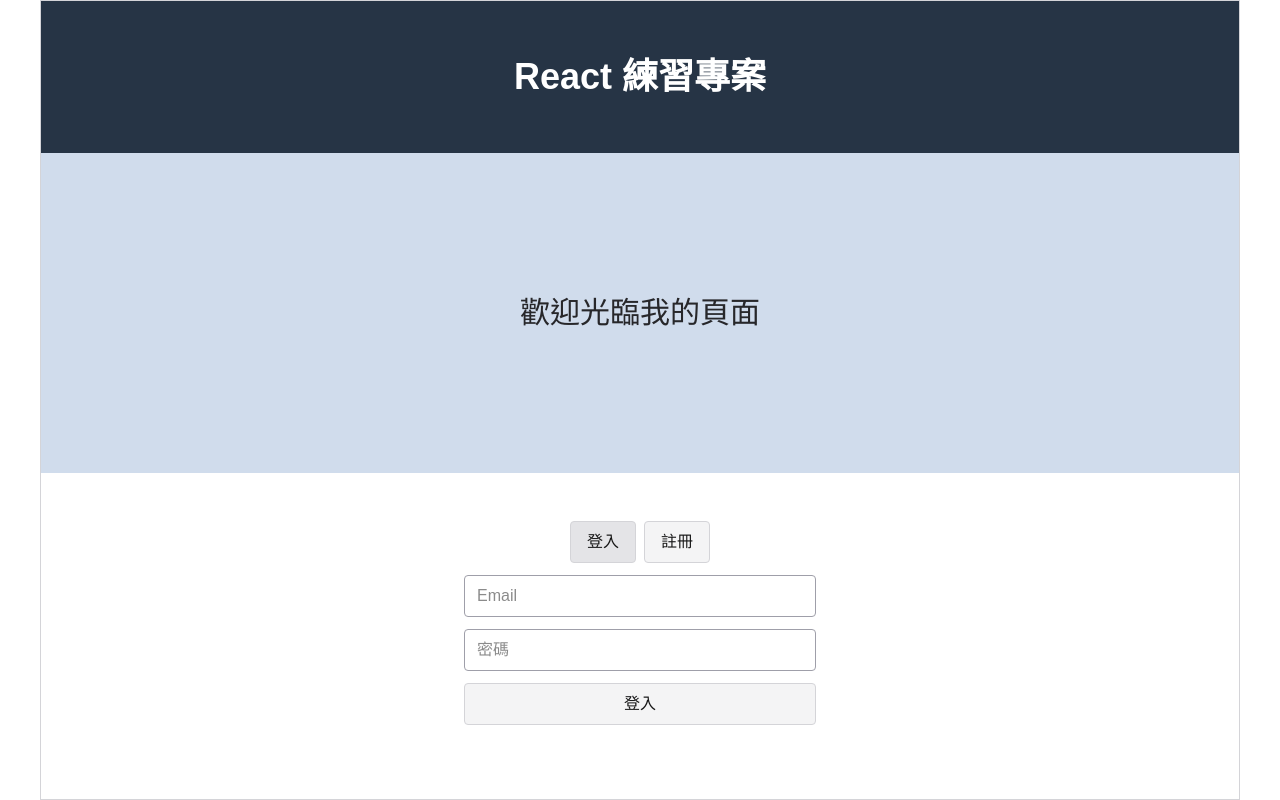
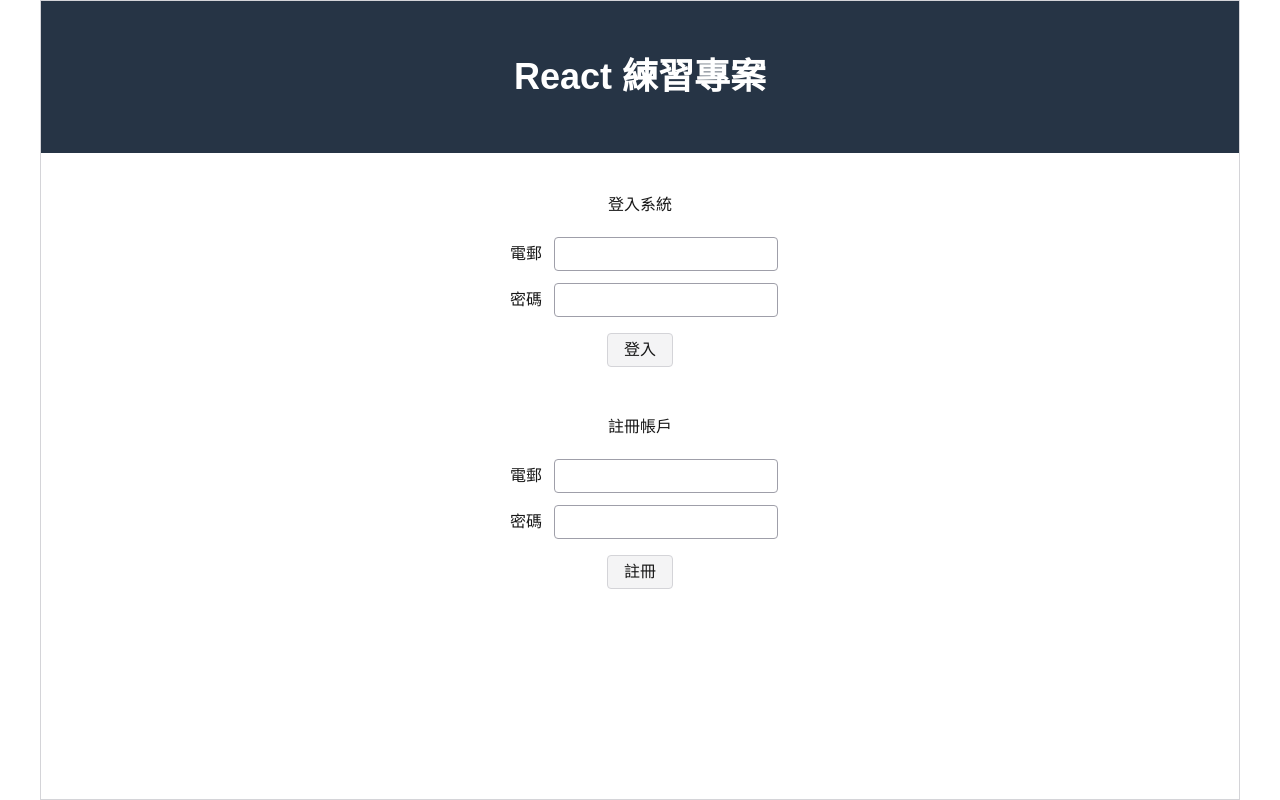
Before and after one commit to muchuanhung/wehelp-accounting, a Next.js app: page / in a window 1280 px wide. Built offline with nearby package versions, Linux system fonts and the light colour scheme; no server answers.

Commit message:
feat: 首頁同時顯示登入與註冊區塊
Co-authored-by: MuChuan Hung <muchuanhung@users.noreply.github.com>

```diff
--- a/src/app/page.tsx
+++ b/src/app/page.tsx
@@ -6,9 +6,6 @@ export default function Home() {
       <header className="bg-[#263445] px-4 py-10 text-center sm:py-14">
         <h1 className="text-3xl font-bold text-white sm:text-4xl">React 練習專案</h1>
       </header>
-      <section className="flex h-64 items-center justify-center bg-[#d0dcec] px-4 sm:h-80">
-        <p className="text-center text-2xl text-zinc-800 sm:text-3xl">歡迎光臨我的頁面</p>
-      </section>
       <AuthPanel />
     </main>
   );
--- a/src/components/auth/AuthPanel.tsx
+++ b/src/components/auth/AuthPanel.tsx
@@ -2,104 +2,148 @@
 
 import { useState } from "react";
 import Link from "next/link";
-import { useRouter } from "next/navigation";
 import { useAuth } from "@/hooks/useAuth";
 
 export default function AuthPanel() {
   const { user, loading, error, signIn, signUp, logOut } = useAuth();
-  const router = useRouter();
-  const [mode, setMode] = useState<"login" | "signUp">("login");
-  const [email, setEmail] = useState("");
-  const [password, setPassword] = useState("");
-  const [submitting, setSubmitting] = useState(false);
+  const [loginEmail, setLoginEmail] = useState("");
+  const [loginPassword, setLoginPassword] = useState("");
+  const [signUpEmail, setSignUpEmail] = useState("");
+  const [signUpPassword, setSignUpPassword] = useState("");
+  const [submitting, setSubmitting] = useState<"login" | "signUp" | null>(null);
+  const [failedForm, setFailedForm] = useState<"login" | "signUp" | null>(null);
 
   if (loading) {
-    return <p className="mt-12 text-center text-zinc-500">載入中…</p>;
+    return <p className="py-10 text-center text-zinc-500">載入中…</p>;
   }
 
-  if (user) {
   return (
-      <div className="mt-12 flex flex-col items-center gap-3 px-4">
-        <p className="text-zinc-700">{user.email}</p>
+    <div className="mx-auto flex w-full max-w-lg flex-col items-center gap-12 px-4 py-10">
+      {user ? (
+        <div className="flex flex-col items-center gap-3">
+          <p>您已經使用 {user.email} 登入</p>
+          <div className="flex gap-2">
             <Link
               href="/accounting"
-          className="rounded-sm border border-zinc-300 bg-zinc-100 px-4 py-2 hover:bg-zinc-200"
+              className="rounded-sm border border-zinc-300 bg-zinc-100 px-3 py-1 hover:bg-zinc-200"
             >
-          點此開始
+              立刻開始
             </Link>
             <button
               type="button"
               onClick={() => void logOut()}
-          className="rounded-sm border border-zinc-300 bg-zinc-100 px-4 py-2 hover:bg-zinc-200"
+              className="rounded-sm border border-zinc-300 bg-zinc-100 px-3 py-1 hover:bg-zinc-200"
             >
               登出
             </button>
           </div>
-    );
-  }
-
-  return (
+        </div>
+      ) : (
         <form
-      className="mx-auto mt-12 flex w-full max-w-sm flex-col gap-3 px-4"
+          className="flex flex-col items-center gap-3"
           onSubmit={(event) => {
             event.preventDefault();
-        setSubmitting(true);
-        const action = mode === "signUp" ? signUp : signIn;
-        void action(email.trim(), password).then((ok) => {
-          setSubmitting(false);
-          if (ok) router.push("/accounting");
+            setSubmitting("login");
+            setFailedForm(null);
+            void signIn(loginEmail.trim(), loginPassword).then((ok) => {
+              setSubmitting(null);
+              if (!ok) setFailedForm("login");
             });
           }}
         >
-      <div className="flex justify-center gap-2">
-        <button
-          type="button"
-          onClick={() => setMode("login")}
-          className={`rounded-sm border border-zinc-300 px-4 py-2 hover:bg-zinc-200 ${
-            mode === "login" ? "bg-zinc-200" : "bg-zinc-100"
-          }`}
-        >
-          登入
-        </button>
-        <button
-          type="button"
-          onClick={() => setMode("signUp")}
-          className={`rounded-sm border border-zinc-300 px-4 py-2 hover:bg-zinc-200 ${
-            mode === "signUp" ? "bg-zinc-200" : "bg-zinc-100"
-          }`}
-        >
-          註冊
-        </button>
-      </div>
+          <p className="mb-2">登入系統</p>
+          <label className="flex items-center gap-3">
+            <span className="w-10 text-right">電郵</span>
             <input
               type="email"
-        value={email}
-        onChange={(event) => setEmail(event.target.value)}
-        placeholder="Email"
+              value={loginEmail}
+              onChange={(event) => setLoginEmail(event.target.value)}
               autoComplete="email"
               required
-        aria-label="Email"
-        className="rounded border border-zinc-400 px-3 py-2"
+              aria-label="登入電郵"
+              className="w-56 rounded-sm border border-zinc-400 px-2 py-1"
             />
+          </label>
+          <label className="flex items-center gap-3">
+            <span className="w-10 text-right">密碼</span>
             <input
               type="password"
-        value={password}
-        onChange={(event) => setPassword(event.target.value)}
-        placeholder="密碼"
-        autoComplete={mode === "signUp" ? "new-password" : "current-password"}
+              value={loginPassword}
+              onChange={(event) => setLoginPassword(event.target.value)}
+              autoComplete="current-password"
               minLength={6}
               required
-        aria-label="密碼"
-        className="rounded border border-zinc-400 px-3 py-2"
+              aria-label="登入密碼"
+              className="w-56 rounded-sm border border-zinc-400 px-2 py-1"
             />
-      {error ? <p className="text-center text-sm text-[#7b2d26]">{error}</p> : null}
+          </label>
+          {failedForm === "login" && error ? (
+            <p className="text-sm text-[#7b2d26]">{error}</p>
+          ) : null}
           <button
             type="submit"
-        disabled={submitting}
-        className="rounded-sm border border-zinc-300 bg-zinc-100 px-4 py-2 hover:bg-zinc-200 disabled:opacity-60"
+            disabled={submitting !== null}
+            className="mt-1 rounded-sm border border-zinc-300 bg-zinc-100 px-4 py-1 hover:bg-zinc-200 disabled:opacity-60"
           >
-        {submitting ? "處理中…" : mode === "signUp" ? "建立帳號" : "登入"}
+            {submitting === "login" ? "處理中…" : "登入"}
           </button>
         </form>
+      )}
+
+      <form
+        className="flex flex-col items-center gap-3"
+        onSubmit={(event) => {
+          event.preventDefault();
+          setSubmitting("signUp");
+          setFailedForm(null);
+          void signUp(signUpEmail.trim(), signUpPassword).then((ok) => {
+            setSubmitting(null);
+            if (!ok) {
+              setFailedForm("signUp");
+              return;
+            }
+            setSignUpEmail("");
+            setSignUpPassword("");
+          });
+        }}
+      >
+        <p className="mb-2">註冊帳戶</p>
+        <label className="flex items-center gap-3">
+          <span className="w-10 text-right">電郵</span>
+          <input
+            type="email"
+            value={signUpEmail}
+            onChange={(event) => setSignUpEmail(event.target.value)}
+            autoComplete="email"
+            required
+            aria-label="註冊電郵"
+            className="w-56 rounded-sm border border-zinc-400 px-2 py-1"
+          />
+        </label>
+        <label className="flex items-center gap-3">
+          <span className="w-10 text-right">密碼</span>
+          <input
+            type="password"
+            value={signUpPassword}
+            onChange={(event) => setSignUpPassword(event.target.value)}
+            autoComplete="new-password"
+            minLength={6}
+            required
+            aria-label="註冊密碼"
+            className="w-56 rounded-sm border border-zinc-400 px-2 py-1"
+          />
+        </label>
+        {failedForm === "signUp" && error ? (
+          <p className="text-sm text-[#7b2d26]">{error}</p>
+        ) : null}
+        <button
+          type="submit"
+          disabled={submitting !== null}
+          className="mt-1 rounded-sm border border-zinc-300 bg-zinc-100 px-4 py-1 hover:bg-zinc-200 disabled:opacity-60"
+        >
+          {submitting === "signUp" ? "處理中…" : "註冊"}
+        </button>
+      </form>
+    </div>
   );
 }
```
Lines whose indentation alone changed are shown as unchanged.
